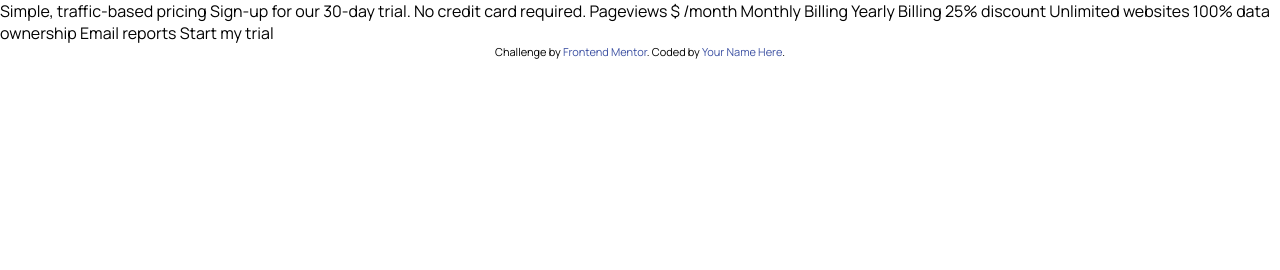
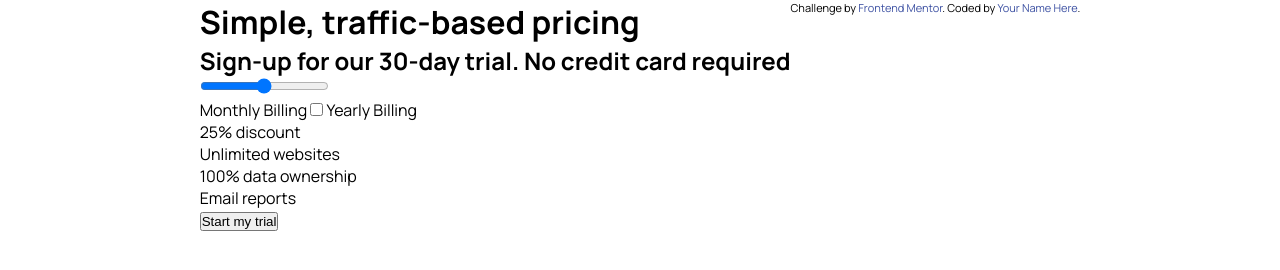
Before and after one commit to astragenius/pricing-slider, a website: page index.html in a window 1280 px wide. Drawn offline with Linux system fonts and the light colour scheme.

Commit message:
html markup added

```diff
--- a/gulpfile.js
+++ b/gulpfile.js
@@ -1,5 +1,9 @@
 const { src, dest, watch ,series } = require('gulp')
 const sass = require('gulp-sass')(require('sass'))
+const autoprefixer = require('gulp-autoprefixer');
+
+
+
 
 function buildStyles() {
 
@@ -14,4 +18,6 @@ function watchTask() {
     watch(['scss/**/*.scss'], buildStyles)
 }
 
+
+
 exports.default = series(buildStyles, watchTask)
--- a/index.html
+++ b/index.html
@@ -6,6 +6,7 @@
 
   <link rel="icon" type="image/png" sizes="32x32" href="./images/favicon-32x32.png">
   <link href="https://fonts.googleapis.com/css?family=Manrope:200,300,regular,500,600,700,800" rel="stylesheet" />
+  <script defer src="app.js"></script>
   <link rel="stylesheet" href="/css/index.css">
 
   <title>Frontend Mentor | Interactive pricing component</title>
@@ -13,20 +14,56 @@
 </head>
 <body>
 
-  Simple, traffic-based pricing
-  Sign-up for our 30-day trial. No credit card required.
 
-  Pageviews
-  $ /month
+<main class="main__container">
+  <div class="main__container_heading"><h1>Simple, traffic-based pricing</h1><h2>Sign-up for our 30-day trial. No credit card required</h2></div>
 
-  Monthly Billing
-  Yearly Billing 25% discount
+  <div class="content__container">
+      <div class="content__container_header">
 
-  Unlimited websites
-  100% data ownership
-  Email reports
+        <div class="content__header_pageview"></div>
+        <div class="content__header_price"></div>
 
-  Start my trial
+      </div>
+
+      <div class="slider__container">
+
+        <input class="slider" type="range">
+      </div>
+
+
+      <div class="slider__billing_container">
+
+
+        <label class="switch"for="">
+          <span>Monthly Billing</span>
+          <input type="checkbox">
+          <span class="slider-round"></span>
+          <span>Yearly Billing</span>
+        </label>
+
+        <div class="discount_container">
+          <span>25% discount</span>
+        </div>
+
+
+      </div>
+
+      <div class="content__container_footer">
+        <div class="content__footer_facts">
+         <div>Unlimited websites</div>
+         <div>100% data ownership</div>
+         <div>Email reports</div>
+        </div>
+        <div class="content__footer_btn_container">
+          <button type="submit" class="trial-btn">Start my trial</button>
+        </div>
+      </div>
+  </div>
+
+</main>
+
+
 
   <div class="attribution">
     Challenge by <a href="https://www.frontendmentor.io?ref=challenge" target="_blank">Frontend Mentor</a>.
--- a/package.json
+++ b/package.json
@@ -13,6 +13,7 @@
   "license": "ISC",
   "devDependencies": {
     "gulp": "^4.0.2",
+    "gulp-autoprefixer": "^8.0.0",
     "gulp-sass": "^5.0.0",
     "sass": "^1.42.1"
   }
--- /dev/null
+++ b/scss/_layout.scss
@@ -0,0 +1,13 @@
+@use 'functions';
+
+
+body {
+
+    width: 100vw;
+    height: 100vh;
+    display: flex;
+    justify-content: center;
+}
+.main__container {
+
+}
--- a/scss/index.scss
+++ b/scss/index.scss
@@ -4,3 +4,7 @@
 
 // color
 @import 'colors';
+
+// layout
+
+@import 'layout';
```
Also changed, not shown: app.js (added), css/index.css, 1 other file.
